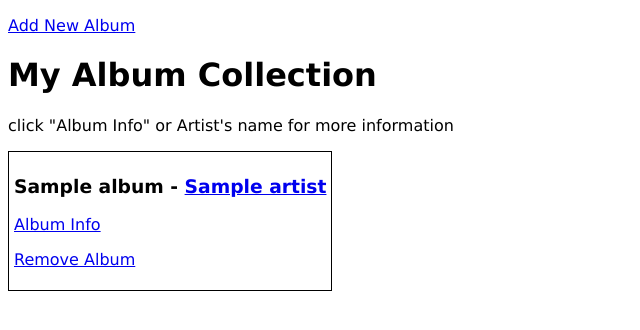
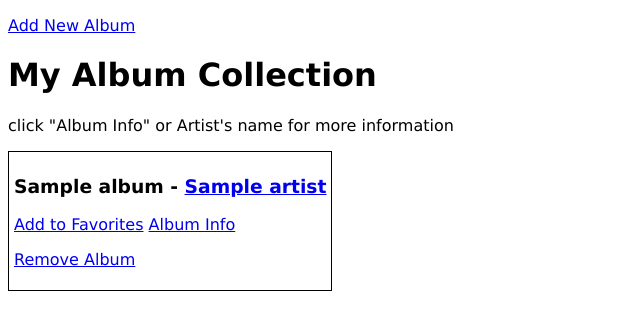
Before and after one commit to Momentum-Team-13/django-music-lisaismyname0, a Django app: template templates/Album/list_albums.html in a window 1280 px wide. Shown: the top 330 px of the page, without its empty margins (0-640 px from the left). Run offline with Django 4.2, Linux system fonts and the light colour scheme; the template is opened without the code that fills it: most values are stand-ins (such as "Sample title", 1, 10 or a date in 2020).

Commit message:
added add to favorites link on list albums page

```diff
--- a/templates/Album/list_albums.html
+++ b/templates/Album/list_albums.html
@@ -25,7 +25,9 @@
 
                 <div class="album_buttons">
                     <div>
-                        <a href="{% url 'album_info' pk=album.pk %}"> Album Info</a>
+                        <a href="{% url 'edit_album' pk=album.pk %}">Add to Favorites</a>
+                        <a href="{% url 'album_info' pk=album.pk %}"> Album
+                            Info</a>
                         <p></p>
                         <a href="{% url 'delete_album' pk=album.pk%}">Remove Album</a>
                         <p></p>
```
